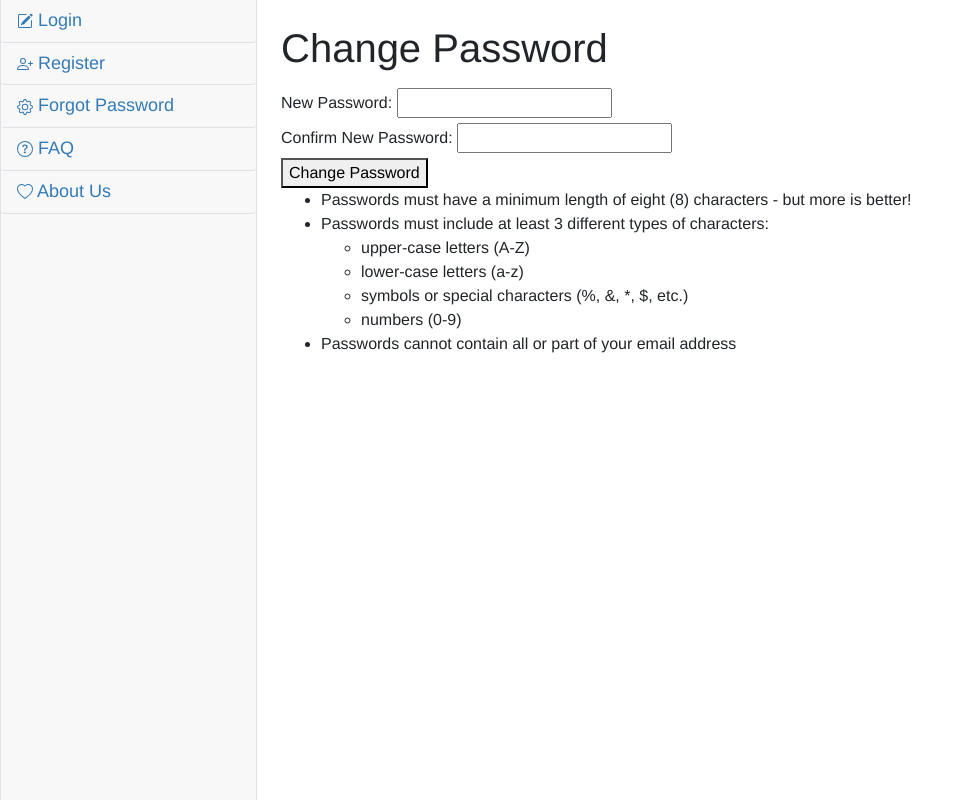
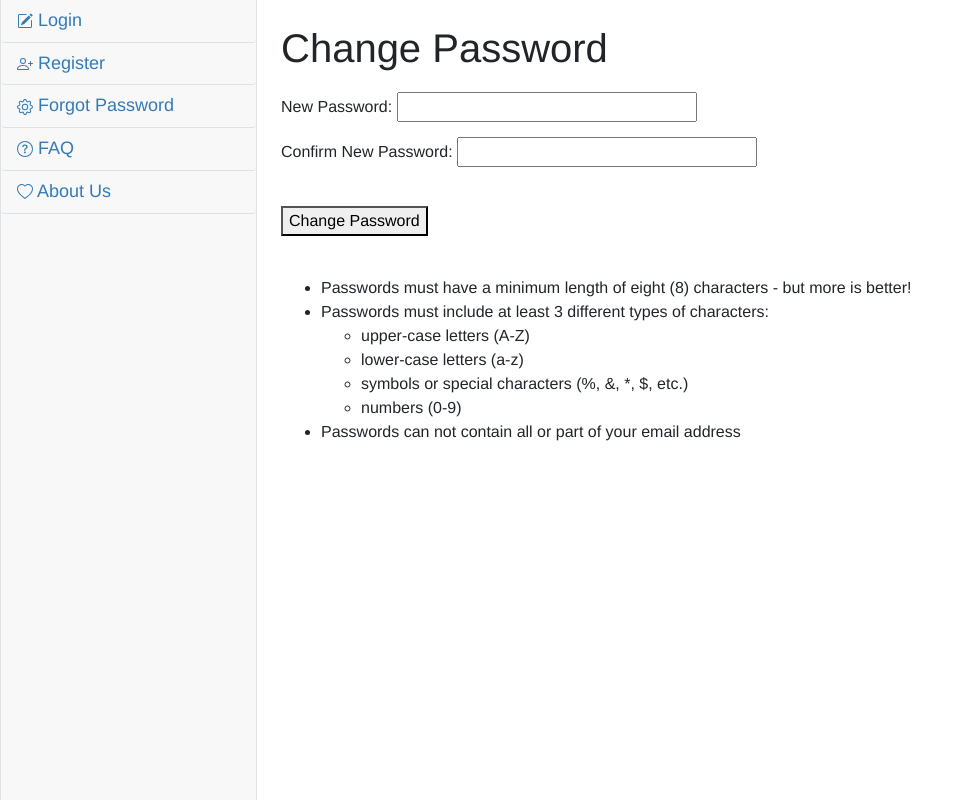
Before and after one commit to KyshanNeheeth-Peruru/portal, a Django app: page /reset/1/1/ in a window 1280 px wide. Shown: the part 73-873 px from the top of the page, without its empty margins (0-972 px from the left). Run offline with Django 4.2, Linux system fonts and the light colour scheme; some libraries are stand-ins or nearby versions.

Commit message:
Clean code

```diff
--- a/apply/views.py
+++ b/apply/views.py
@@ -27,15 +27,12 @@ from django.core.mail import send_mail
 import secrets
 import logging
 
-
-logger = logging.getLogger(__name__)
-
 env = environ.Env()
 environ.Env.read_env()
 
 # Create your views here.
 
-#logger = logging.getLogger(__name__)
+logger = logging.getLogger(__name__)
 
 @login_required
 def ip_address(request):
@@ -93,22 +90,17 @@ def send_activation_email(request, user):
     email.send()
     logger.debug(f"Verification Email has been sent to {user_email}")
 
-# if not email.endswith("@umb.edu"):
-        #     messages.error(request, "Email must be from @umb.edu domain")
-        #     return render(request, "../templates/registration/register_link.html")
-        # else:
+# def register_link(request):
+#     if request.method == "POST":
+#         email= request.POST['email']
 
-def register_link(request):
-    if request.method == "POST":
-        email= request.POST['email']
+#         token = secrets.token_urlsafe(32)
+#         RegistrationProfile.objects.create(email=email, token=token)
+#         send_verification_email(request, email, token)
 
-        token = secrets.token_urlsafe(32)
-        RegistrationProfile.objects.create(email=email, token=token)
-        send_verification_email(request, email, token)
-
-        messages.success(request, "Registration link sent to email.")
-        return render(request, "../templates/registration/register_link.html")
-    return render(request, "../templates/registration/register_link.html")
+#         messages.success(request, "Registration link sent to email.")
+#         return render(request, "../templates/registration/register_link.html")
+#     return render(request, "../templates/registration/register_link.html")
 
 def send_verification_email(request, email, token):
     domain = get_current_site(request).domain
@@ -138,36 +130,6 @@ def send_password_reset_email(user):
     from_email = 'noreply@cs.umb.edu'
     recipient_list = [user.email]
     send_mail(subject, message, from_email, recipient_list)
-
-# def recover_password(request, uidb64, token):
-#     try:
-#         uid = force_text(urlsafe_base64_decode(uidb64))
-#         user = get_user_model().objects.get(pk=uid)
-
-#         if default_token_generator.check_token(user, token):
-#             # Here, you should render a form for the user to set a new password
-#             # After setting the new password, you can log the user in and redirect to a success page
-#             # You may also want to add validation to the password setting process
-
-#             if request.method == 'POST':
-#                 new_password = request.POST.get('new_password')
-#                 user.set_password(new_password)
-#                 user.save()
-#                 login(request, user)  # Log the user in with the new password
-#                 messages.success(request, "Password reset successfully.")
-#                 return redirect('login')  # Redirect to the login page or a success page
-
-#             return render(request, 'reset_password_form.html')
-#     except:
-#         user=None
-#     if user is not None:
-#         messages.success(request, "User password recovered")
-#         return redirect('login')
-#     else:
-#         messages.error(request, "User not valid !")
-#         return redirect('login')
-
-#     return render(request, "../templates/registration/password_recover.html")
 
 def forgot_password(request):
     if request.method == 'POST':
@@ -210,9 +172,9 @@ def register_view(request):
                     last_name=name_parts[1]
                 else:
                     last_name=last_name_nonum
-        # if not email.endswith("@umb.edu"):
-        #     messages.error(request, "Email must be from @umb.edu domain")
-        #     return render(request, "../templates/registration/register.html")
+        if not email.endswith("@umb.edu"):
+            messages.error(request, "Email must be from @umb.edu domain")
+            return render(request, "../templates/registration/register.html")
         if(pasw1!=pasw2):
             messages.error(request,"Passwords dont match")
             return render(request, "../templates/registration/register.html")
--- a/templates/registration/change_password.html
+++ b/templates/registration/change_password.html
@@ -7,13 +7,16 @@
   <h1>Change Password</h1>
   <p style="color:red;">{{ msg }}</p>
 
-  <form method="post">
+  <form method="post" style="margin-top: 20px;">
     {% csrf_token %}
-    <label for="new_password1">New Password:</label>
-    <input type="password" id="new_password1" name="new_password1">
-    <br>
-    <label for="new_password2">Confirm New Password:</label>
-    <input type="password" id="new_password2" name="new_password2">
+    <div style="margin-bottom: 10px;">
+      <label for="new_password1">New Password:</label>
+      <input type="password" id="new_password1" name="new_password1" style="width: 300px;">
+    </div>
+    <div style="margin-bottom: 10px;">
+      <label for="new_password2">Confirm New Password:</label>
+      <input type="password" id="new_password2" name="new_password2" style="width: 300px;">
+    </div>
     <br>
     <button type="submit">Change Password</button>
   </form>
@@ -23,7 +26,7 @@
   <small class="form-text text-muted">Password must contain lower case letter.</small>
   <small class="form-text text-muted">Password must contain a number.</small>
   <small class="form-text text-muted">Password must contain Non-alphanumeric character.</small> {% endcomment %}
-
+  <div style="margin-top: 40px;"></div>
   <ul>
     <li>Passwords must have a minimum length of eight (8) characters - but more is better!</li>
 
@@ -39,7 +42,7 @@
       </ul>
     </li>
 
-    <li>Passwords cannot contain all or part of your email address</li>
+    <li>Passwords can not contain all or part of your email address</li>
   </ul>
 
 
```
